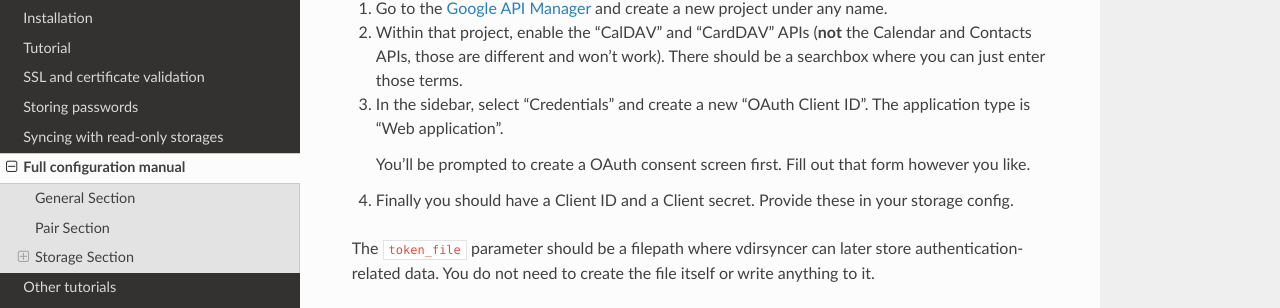
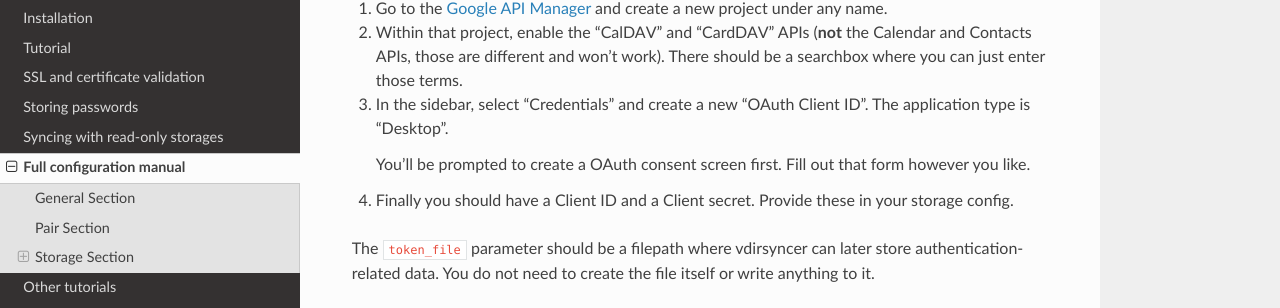
Before and after one commit to pimutils/vdirsyncer, a Sphinx documentation site: the page built from docs/config.rst, in a window 1280 px wide and 900 px high, scrolled down 5126 px. Shown: the part 163-471 px from the top of the window. Built offline with Sphinx 7.4.7 and the Read the Docs theme 2.0.0, drawn with Linux system fonts in a browser that asks for light colours.

Commit message:
Update config.rst
This is the way it actually works.
With web application, a 400 is returned. With desktop it works fine

```diff
--- a/docs/config.rst
+++ b/docs/config.rst
@@ -295,7 +295,7 @@ Service to hardcode those into opensource software [googleterms]_:
    be a searchbox where you can just enter those terms.
 
 3. In the sidebar, select "Credentials" and create a new "OAuth Client ID". The
-   application type is "Web application".
+   application type is "Desktop".
 
    You'll be prompted to create a OAuth consent screen first. Fill out that
    form however you like.
```
